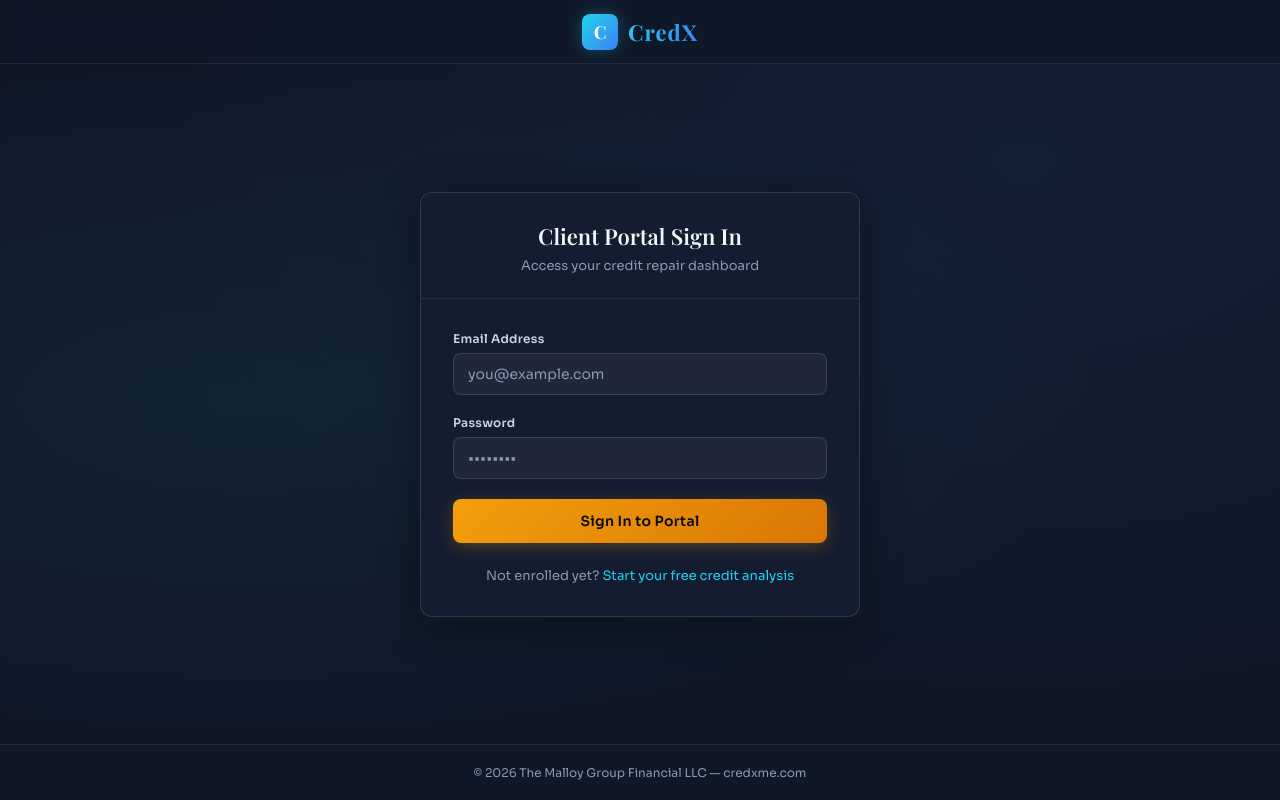
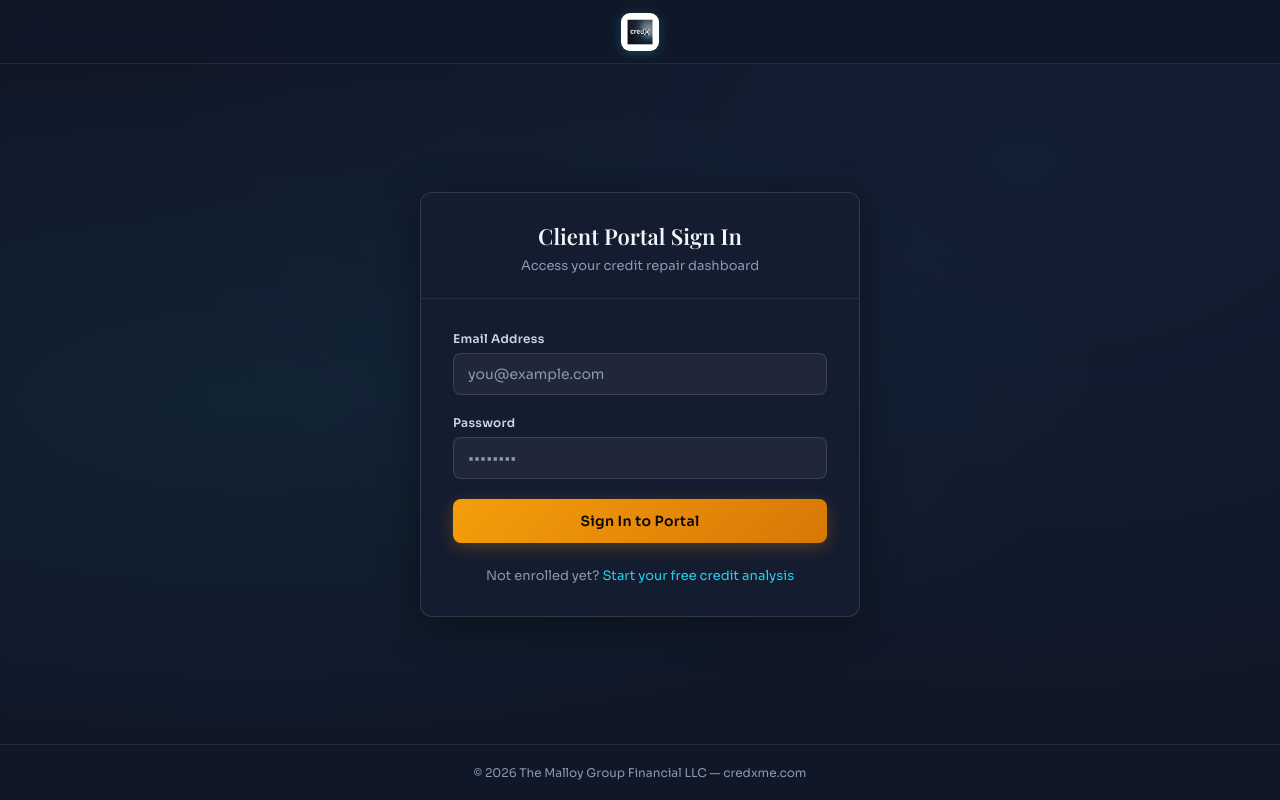
Before and after one commit to Credx-Platform/Credx, a website: page onboarding/public/login.html in a window 1280 px wide. Drawn offline with nearby package versions, Linux system fonts and the light colour scheme.

Commit message:
Replace text/letter logo with credxme.com logo image across all pages
Swaps the gradient "C" mark and CredX text in all headers (index, login,
portal, admin, activate) for the actual credx-logo.jpg from the landing page.
Updates index.html header to match the dark frosted-glass nav style.

Co-Authored-By: Claude Sonnet 4.6 <noreply@anthropic.com>

```diff
--- a/onboarding/public/login.html
+++ b/onboarding/public/login.html
@@ -53,24 +53,7 @@
     display: flex; align-items: center; gap: 10px;
     text-decoration: none;
   }
-  .logo-mark {
-    width: 36px; height: 36px;
-    background: linear-gradient(135deg, var(--cyan), var(--blue));
-    border-radius: 8px;
-    display: flex; align-items: center; justify-content: center;
-    font-family: 'Playfair Display', serif;
-    font-size: 18px; font-weight: 700;
-    color: #fff;
-    box-shadow: 0 0 16px rgba(34,211,238,.3);
-  }
-  .logo-text {
-    font-family: 'Playfair Display', serif;
-    font-size: 22px; font-weight: 700;
-    background: linear-gradient(135deg, var(--cyan), var(--blue));
-    -webkit-background-clip: text; -webkit-text-fill-color: transparent;
-    background-clip: text;
-    letter-spacing: 1px;
-  }
+  .logo img { width: 38px; height: 38px; border-radius: 9px; object-fit: cover; box-shadow: 0 2px 12px rgba(34,211,238,.25); }
 
   /* ── Main ── */
   main {
@@ -162,8 +145,7 @@
 <body>
 <header>
   <a class="logo" href="/">
-    <div class="logo-mark">C</div>
-    <span class="logo-text">CredX</span>
+    <img src="/assets/credx-logo.jpg" alt="CredX">
   </a>
 </header>
 
```
Also changed, not shown: onboarding/public/activate.html (+2 -4 lines), onboarding/public/admin.html (+2 -4 lines), onboarding/public/index.html (+15 -7 lines), onboarding/public/portal.html (+2 -4 lines), onboarding/public/assets/credx-logo.jpg (added).
